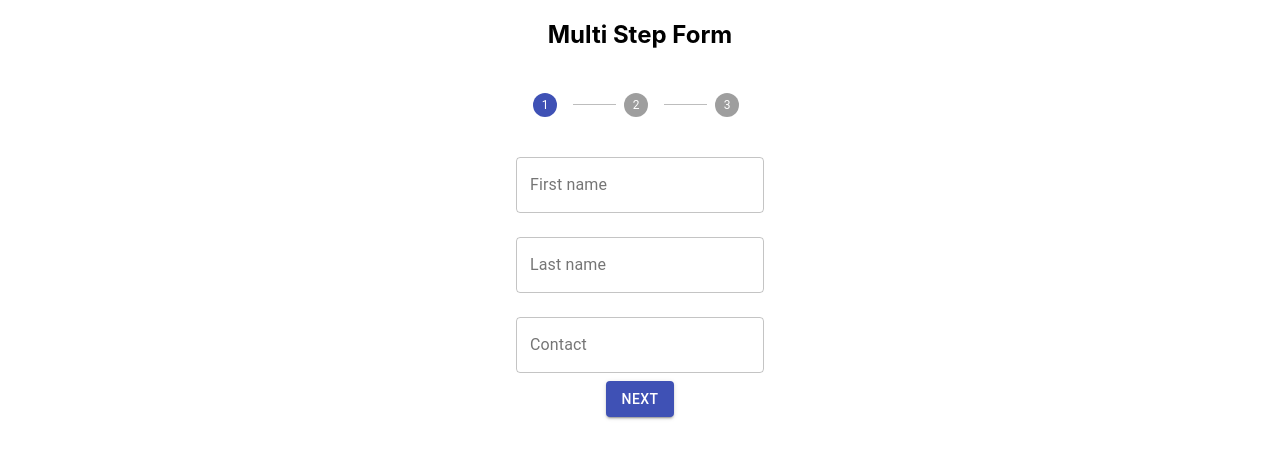
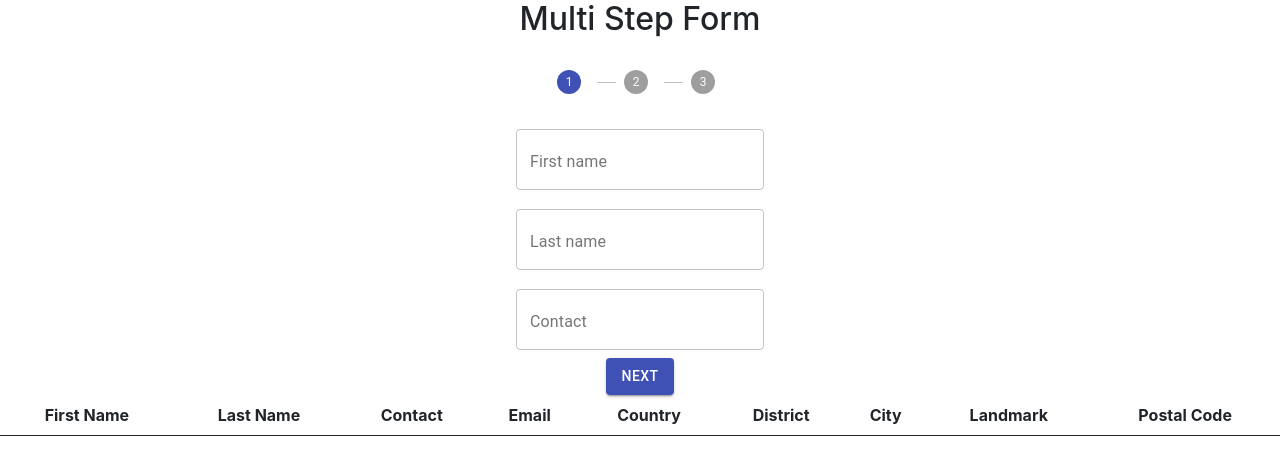
Before and after one commit to Marcos8060/React-Multistep-Form, a React (Create React App) app: page / in a window 1280 px wide. Shown: the top 462 px of the page. Built offline with nearby package versions, Linux system fonts and the light colour scheme.

Commit message:
added a table to display form data

```diff
--- a/public/index.html
+++ b/public/index.html
@@ -15,6 +15,7 @@
       user's mobile device or desktop. See https://developers.google.com/web/fundamentals/web-app-manifest/
     -->
     <link rel="manifest" href="%PUBLIC_URL%/manifest.json" />
+    <link href="https://cdn.jsdelivr.net/npm/bootstrap@5.0.2/dist/css/bootstrap.min.css" rel="stylesheet" integrity="sha384-EVSTQN3/azprG1Anm3QDgpJLIm9Nao0Yz1ztcQTwFspd3yD65VohhpuuCOmLASjC" crossorigin="anonymous">
     <!--
       Notice the use of %PUBLIC_URL% in the tags above.
       It will be replaced with the URL of the `public` folder during the build.
--- a/src/App.js
+++ b/src/App.js
@@ -5,6 +5,7 @@ import ThirdStep from './components/ThirdStep';
 import { Stepper,StepLabel, Step } from '@material-ui/core'
 import { MultiStepContext } from './Context';
 import { useContext } from 'react';
+import DisplayData from './components/DisplayData';
 
 function App() {
   const { currentStep,finalData} = useContext(MultiStepContext)
@@ -35,6 +36,7 @@ function App() {
        </Stepper>
        </div>
        {showStep(currentStep)}
+       <DisplayData />
     </div>
   );
 }
--- a/src/Context.js
+++ b/src/Context.js
@@ -9,7 +9,9 @@ function Context() {
     const [finalData,setFinalData] = useState([])
 
     const submitData = ()=>{
-
+        setFinalData(finalData=>[...finalData, userData])
+        setUserData('')
+        setCurrentStep(1)
     }
   return (
       <MultiStepContext.Provider value={{
--- /dev/null
+++ b/src/components/DisplayData.js
@@ -0,0 +1,42 @@
+import React, { useContext } from "react";
+import { MultiStepContext } from "../Context";
+
+function DisplayData() {
+  const { finalData } = useContext(MultiStepContext);
+  return (
+    <div>
+      <table class="table">
+        <thead>
+          <tr>
+            <th scope="col">First Name</th>
+            <th scope="col">Last Name</th>
+            <th scope="col">Contact</th>
+            <th scope="col">Email</th>
+            <th scope="col">Country</th>
+            <th scope="col">District</th>
+            <th scope="col">City</th>
+            <th scope="col">Landmark</th>
+            <th scope="col">Postal Code</th>
+          </tr>
+        </thead>
+        <tbody>
+            {finalData.map((data) =>(
+                <tr>
+                <td>{data.firstname}</td>
+                <td>{data.lastname}</td>
+                <td>{data.contact}</td>
+                <td>{data.email}</td>
+                <td>{data.country}</td>
+                <td>{data.district}</td>
+                <td>{data.city}</td>
+                <td>{data.landmark}</td>
+                <td>{data.postalcode}</td>
+              </tr>
+            ))}
+        </tbody>
+      </table>
+    </div>
+  );
+}
+
+export default DisplayData;
--- a/src/components/ThirdStep.js
+++ b/src/components/ThirdStep.js
@@ -43,7 +43,7 @@ function ThirdStep() {
           Back
         </Button><span> </span>
         <Button onClick={submitData} variant="contained" color="primary">
-          Next
+          Submit
         </Button>
       </div>
     </div>
```
